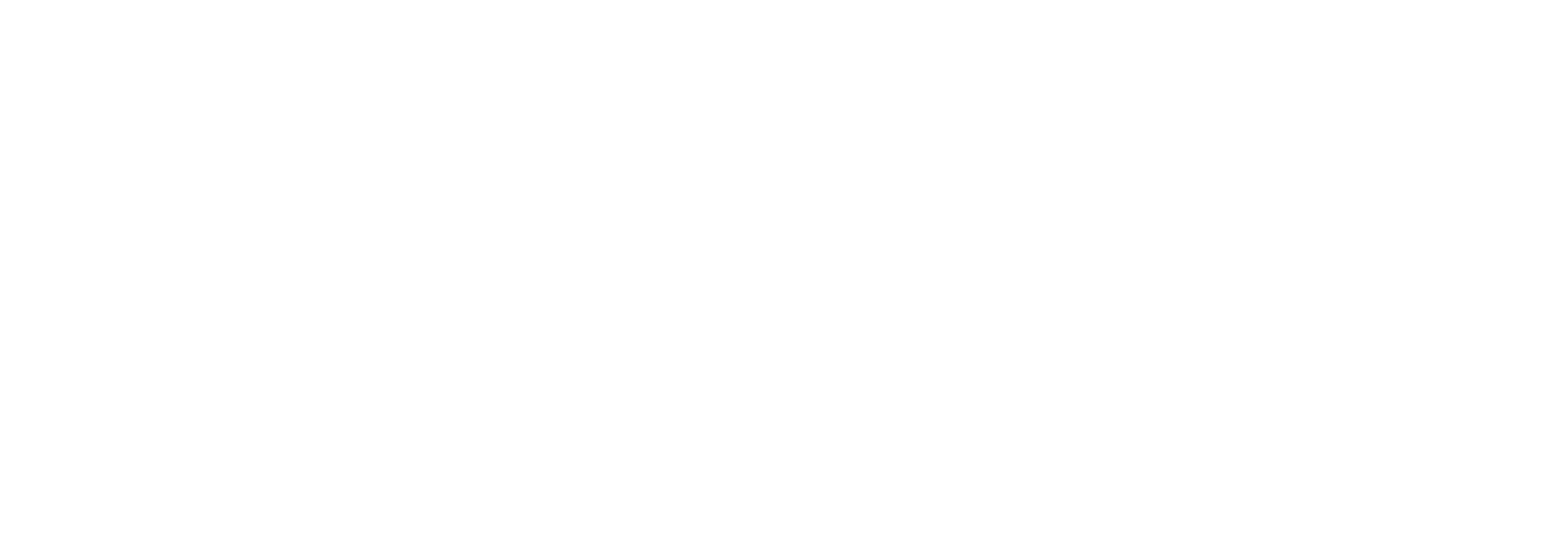
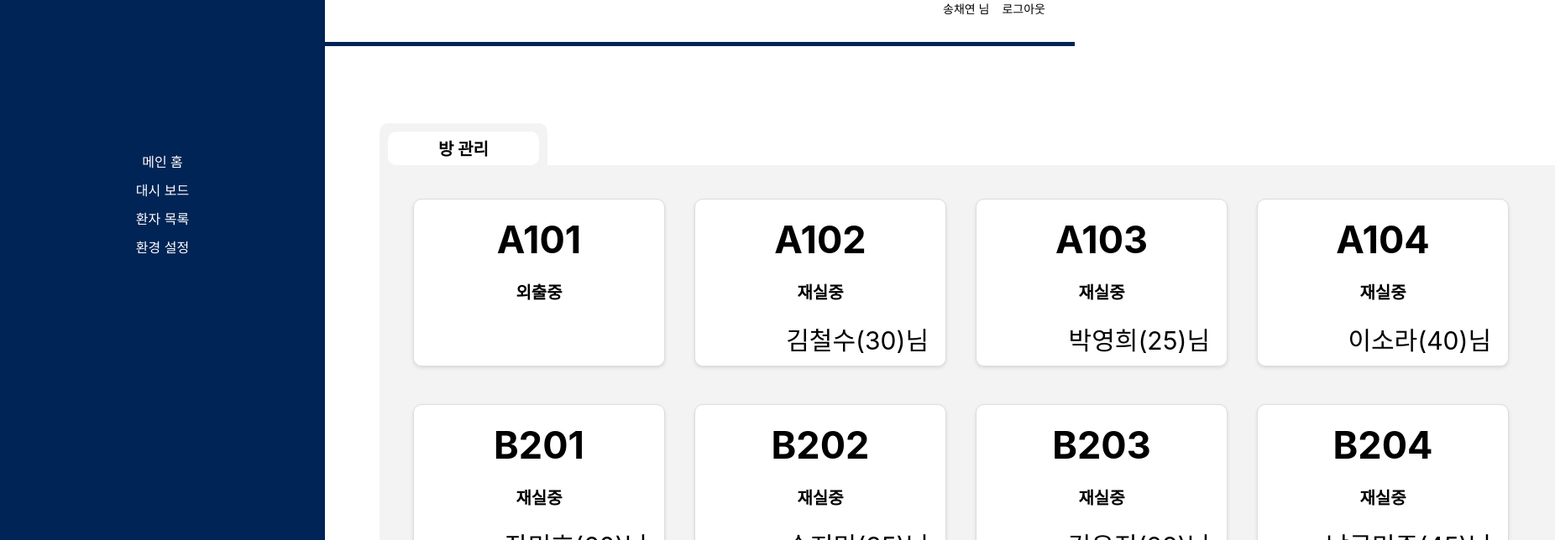
Before and after one commit to TUK-CE-capstone-2023-IMS/ControlPage, a React (Create React App) app: page /rooms in a window 1280 px wide. Before the commit this address had no page. Shown: the top 644 px of the page at 84% size, 1852 px wide, since content can reach past the window. Built offline with nearby package versions, Linux system fonts and the light colour scheme.

Commit message:
[feat] add roomform

```diff
--- a/src/App.js
+++ b/src/App.js
@@ -7,6 +7,7 @@
 import MainPage from './pages/MainPage/main';
 import React from "react";
 import {BrowserRouter,Route,Routes} from "react-router-dom"
+import RoomForm from "./pages/ManagePage/RoomForm";
 
 function App() {
   return (
@@ -15,6 +16,7 @@
           <Routes>
               <Route path = "/" element={<MainPage/> }/>
               <Route path = "/login" element={<LoginPage/>}/>
+              <Route path = "/rooms" element={<RoomForm/>}/>
           </Routes>
         </div>
       </BrowserRouter>
--- a/src/pages/MainPage/Sidebar.css
+++ b/src/pages/MainPage/Sidebar.css
@@ -5,7 +5,7 @@
 }
 
 .sidebar {
-    width: 300px;
+    width: 387px;
     height: 100%;
     position: fixed;
     top:0;
--- /dev/null
+++ b/src/pages/ManagePage/RoomCard.css
@@ -0,0 +1,21 @@
+.available {
+    background-color: #FFC0CB;
+}
+
+.occupied {
+    background-color: #90EE90;
+}
+
+.room-num{
+    font-size: 45px;
+}
+.status {
+    font-size: 20px;
+    font-weight: bold;
+}
+
+.patient-info {
+    display: flex;
+    justify-content: right;
+    font-size: 10px;
+}
--- /dev/null
+++ b/src/pages/ManagePage/RoomCard.js
@@ -0,0 +1,21 @@
+import React from 'react';
+import './RoomCard.css';
+
+const RoomCard = ({ roomInfo }) => {
+    const cardClass = `room-card ${roomInfo.status === '외출중' ? 'available' : 'occupied'}`;
+
+    return (
+        <div className={cardClass}>
+            <h4 className="room-num">{roomInfo.roomNumber}</h4>
+            <p className="status">{roomInfo.status}</p>
+            {roomInfo.status === '재실중' && (
+                <div className="patient-info">
+                    <p>{roomInfo.patientName}</p>
+                    <p>({roomInfo.age})님</p>
+                </div>
+            )}
+        </div>
+    );
+};
+
+export default RoomCard;
--- /dev/null
+++ b/src/pages/ManagePage/RoomForm.css
@@ -0,0 +1,64 @@
+* {
+    margin: 0;
+    padding: 0;
+    box-sizing: border-box;
+}
+.room-manager {
+    width: 1400px;
+    height: 860px;
+    margin-left: 452px;
+    margin-top: 92px;
+}
+
+.title {
+    padding-top: 10px;
+    margin-bottom: 0px;
+    font-size: 20px;
+    font-weight: bold;
+    background: #F3F3F3;
+    width: 200px;
+    height: 50px;
+    border-top-left-radius: 10px;
+    border-top-right-radius: 10px;
+}
+.title-inner{
+    padding-top: 5px;
+    text-align: center;
+    background: #ffffff;
+    border-radius: 10px;
+    width: 180px;
+    height: 40px;
+    margin-left: 10px;
+    margin-bottom: 5px;
+}
+.room-form{
+    background: #F3F3F3;
+    padding-top: 10px;
+    padding-left: 10px;
+    width: 1400px;
+    height: 800px;
+
+}
+.room-list {
+    margin-left: 30px;
+    margin-top: 30px;
+    display: grid;
+    grid-template-columns: repeat(4, 1fr); /* 2열 그리드 */
+    gap: 35px; /* 카드 사이의 간격 */
+    max-width: 600px; /* 최대 너비 설정 */
+}
+
+.room-card {
+    width: 300px;
+    height: 200px;
+    border: 1px solid #ddd; /* 경계선 스타일 */
+    border-radius: 10px; /* 경계선 둥근 모서리 */
+    padding: 20px; /* 내부 여백 */
+    box-shadow: 0 2px 4px rgba(0,0,0,0.1); /* 그림자 효과 */
+    background-color: #fff; /* 배경색 */
+    transition: transform 0.2s ease-in-out; /* 호버 시 변환 효과 */
+}
+
+.room-card:hover {
+    transform: scale(1.05); /* 호버 시 카드 확대 */
+}
--- a/src/pages/ManagePage/RoomForm.js
+++ b/src/pages/ManagePage/RoomForm.js
@@ -0,0 +1,39 @@
+import React from 'react';
+import Sidebar from "../MainPage/Sidebar";
+import RoomCard from './RoomCard';
+import './RoomForm.css'
+const RoomForm = () => {
+    const rooms = [
+        { id: 1, roomNumber: 'A101', status: '외출중', patientName: '', age: '', bloodType: '' },
+        { id: 2, roomNumber: 'A102', status: '재실중', patientName: '김철수', age: 30, bloodType: 'A+' },
+        { id: 3, roomNumber: 'A103', status: '재실중', patientName: '박영희', age: 25, bloodType: 'B+' },
+        { id: 4, roomNumber: 'A104', status: '재실중', patientName: '이소라', age: 40, bloodType: 'O-' },
+        { id: 5, roomNumber: 'B201', status: '재실중', patientName: '장민호', age: 60, bloodType: 'AB+' },
+        { id: 6, roomNumber: 'B202', status: '재실중', patientName: '손지민', age: 35, bloodType: 'A-' },
+        { id: 7, roomNumber: 'B203', status: '재실중', patientName: '김유진', age: 28, bloodType: 'B-' },
+        { id: 8, roomNumber: 'B204', status: '재실중', patientName: '남궁민주', age: 45, bloodType: 'O+' },
+    ];
+
+
+
+    return (
+        <div className="RoomForm-Layout">
+            <Sidebar />
+            <div className="room-manager">
+                <div className="title">
+                    <div className="title-inner">방 관리</div>
+                </div>
+                <div className="room-form">
+                    <div className="room-list">
+                        {rooms.slice(0, rooms.length).map(room => (
+                            <RoomCard key={room.id} roomInfo={room} />
+                        ))}
+                    </div>
+                </div>
+
+            </div>
+        </div>
+    );
+};
+
+export default RoomForm;
```
